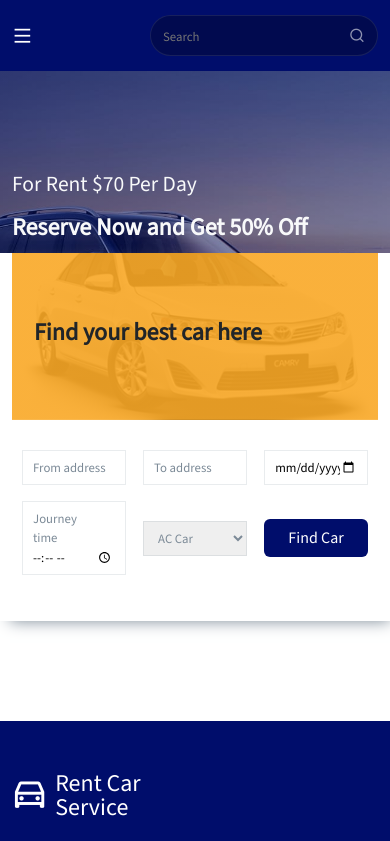
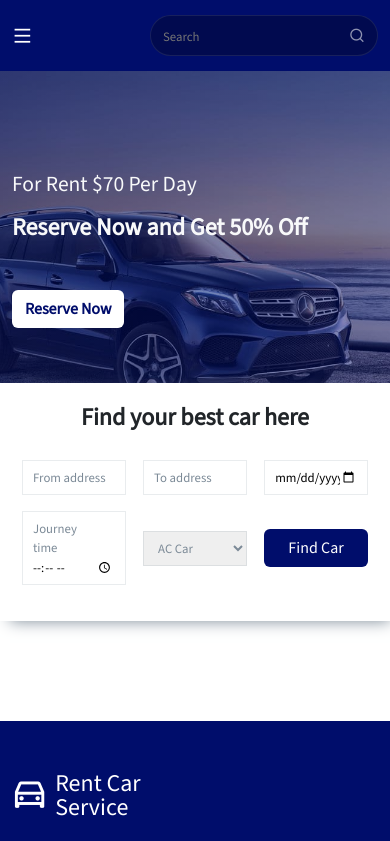
Before and after one commit to navanee1609/car-rent, a React (Create React App) app: page /home in a window 390 px wide. Shown: the top 841 px of the page. Built offline with nearby package versions, Linux system fonts and the light colour scheme.

Commit message:
styled for max-width =767px

```diff
--- a/src/styles/find-car-form.css
+++ b/src/styles/find-car-form.css
@@ -111,3 +111,19 @@
       bottom: -100px;
     }
   }
+
+
+  /* max-width = 768px */
+
+  @media only screen and (max-width: 768px) {
+    .find__cars-left {
+      padding-top: 20px;
+      padding-bottom: 0;
+      background: #fff;
+      text-align: center;
+    }
+
+    .form {
+      padding: 20px 10px;
+    }
+  }
```
